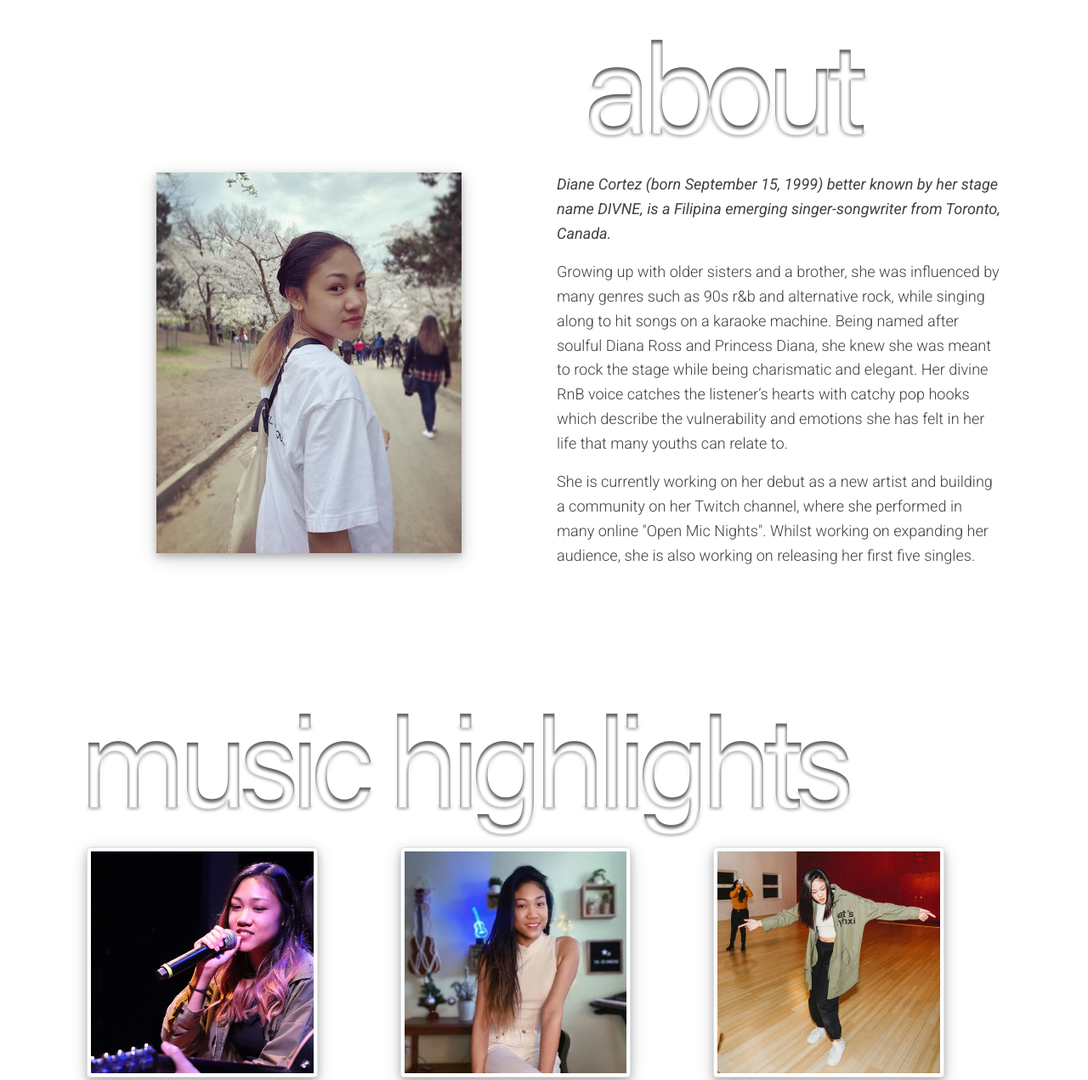
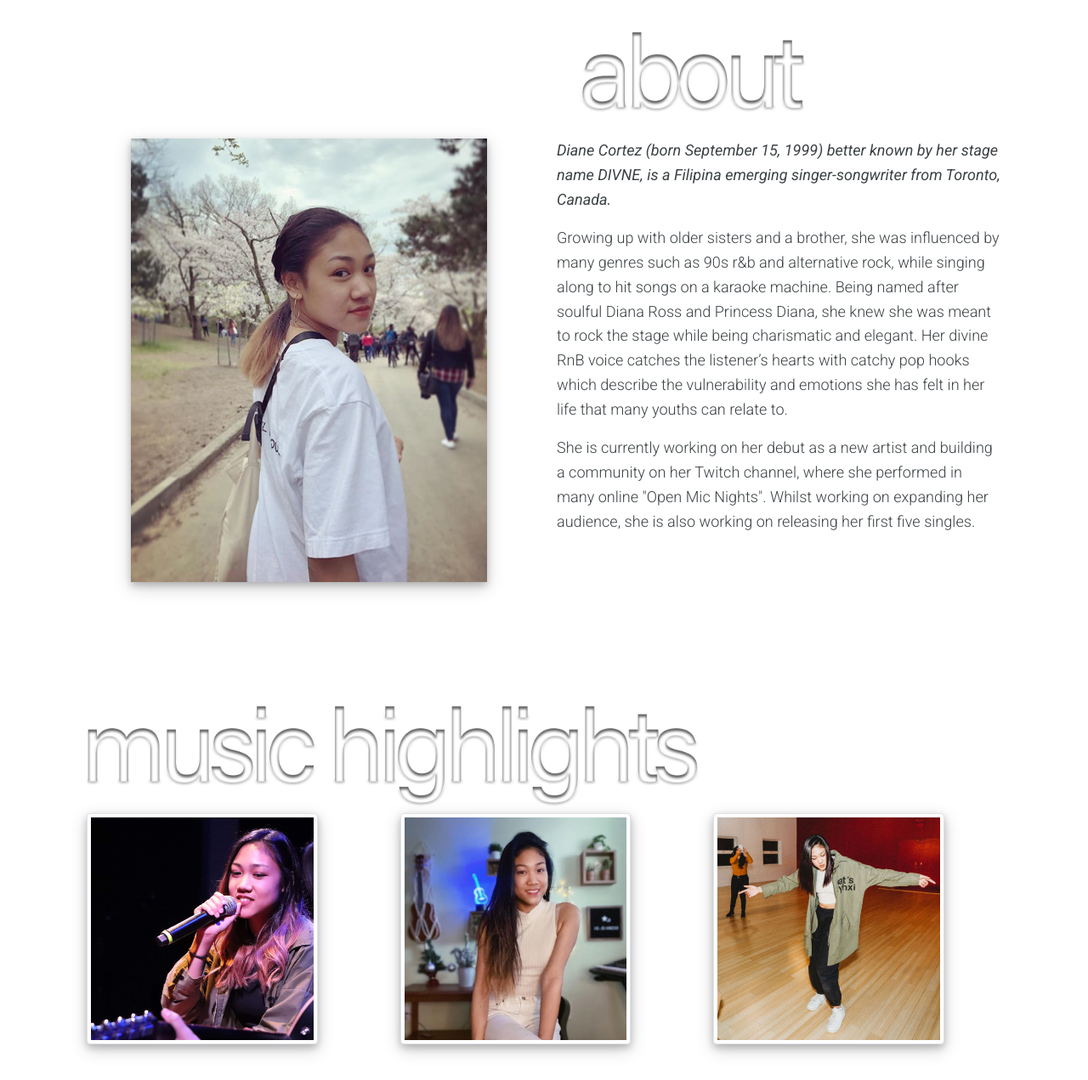
Before and after one commit to GiordanDelaCruz/DIVNE, a plain HTML site: page index.html in a window 1280 px wide. Shown: the part 861-2132 px from the top of the page at 85% size. Drawn offline with nearby package versions, Linux system fonts and the light colour scheme.

```diff
--- a/css/styles.css
+++ b/css/styles.css
@@ -70,6 +70,10 @@ a:hover {
   text-shadow: 1px 1px 2px #393e46, 0 0 25px #000, 0 0 5px #929aab;
 }
 
+.header-img{
+  height: 10rem;
+}
+
 /* Paragraphs */
 .bigger-text{
   font-size: 1.3rem;
@@ -86,7 +90,7 @@ a:hover {
 
 /* Images */
 .img-box{
-  height: 28rem;
+  width: 80%;
 }
 
 .img-thumbnail{
@@ -147,7 +151,7 @@ a:hover {
   background-image: url('../images/intro-cover.jpg');
 	background-position: center;
 	background-repeat: no-repeat;
-	background-size: cover;
+	background-size: auto;
   padding: 20rem 2rem 30rem;
   text-align: center;
   width: 100%;
@@ -214,7 +218,7 @@ a:hover {
   background-image: url('../images/guitar-2.jpg');
   background-position: center;
   background-repeat: no-repeat;
-  background-size: cover;
+  background-size: auto;
   padding: 3rem 2rem 4rem;
 }
 
--- a/index.html
+++ b/index.html
@@ -81,17 +81,17 @@
           <div class="col-lg-6">
 
           </div>
-          <div class="col-lg-6">
+          <div class=" col-sm-12 col-md-6">
             <!-- <h1 class="main-header">About</h1> -->
-            <img src="images/about-heading.png" alt="">
+            <img class="header-img" src="images/about-heading.png" alt="">
           </div>
         </div>
 
         <div class="row">
-          <div class="col-lg-6 text-center">
+          <div class="col-sm-6 col-md-6 text-center">
             <img class="img-box img-box-shadow" src="images/divne-1.jpg" alt="A photo of DIVNE singing.">
           </div>
-          <div class="col-lg-6">
+          <div class="col-md-6">
             <p class="sp-dark-paragraph">
               Diane Cortez (born September 15, 1999) better known by her stage name DIVNE, is a Filipina emerging singer-songwriter from Toronto, Canada.
             </p>
@@ -111,9 +111,9 @@
     <section>
       <div class="container">
         <div class="row">
-          <div class="col-lg-6">
+          <div class="col-lg-12">
             <!-- <h1 class="main-header-2">Music Highlights</h1> -->
-            <img src="images/music-highlights-header.png" alt="">
+            <img class="header-img" src="images/music-highlights-header.png" alt="">
           </div>
         </div>
         <div class="row">
@@ -215,7 +215,7 @@
           <div class="row">
             <div class="col">
               <!-- <h1 class="cta-header">Stay In Touch!</h1> -->
-              <img src="images/stay-in-touch-header.png" alt="">
+              <img class="header-img" src="images/stay-in-touch-header.png" alt="">
               <p class="light-paragraph mb-4">Check out and follow me on my social media accounts to get updates on what I'm currently doing!</p>
               <a href="https://www.twitch.tv/divneofficial" target="_blank"><i class="social-icon-1 fa-2x fab fa-twitch"></i></a>
               <a href="https://www.instagram.com/divnexo/" target="_blank"><i class="social-icon-2 fab fa-2x fa-instagram"></i></a>
```
